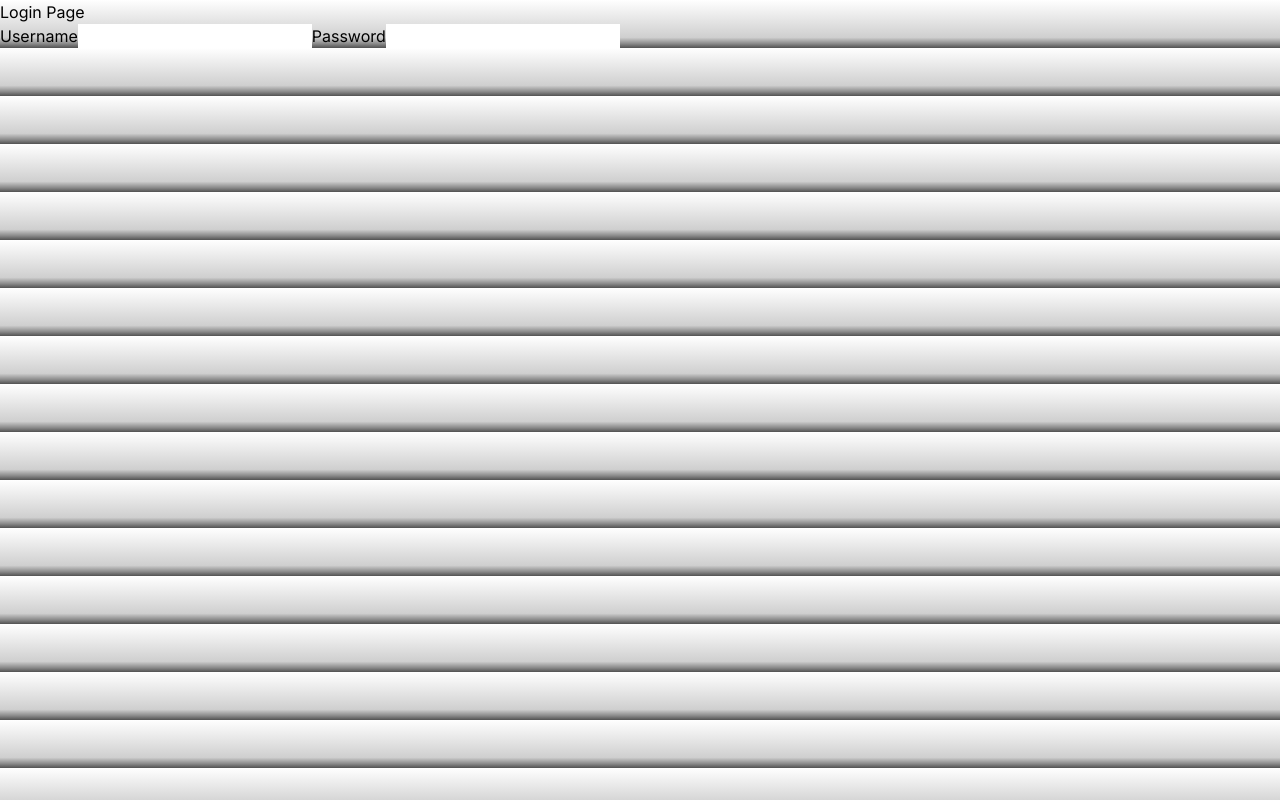
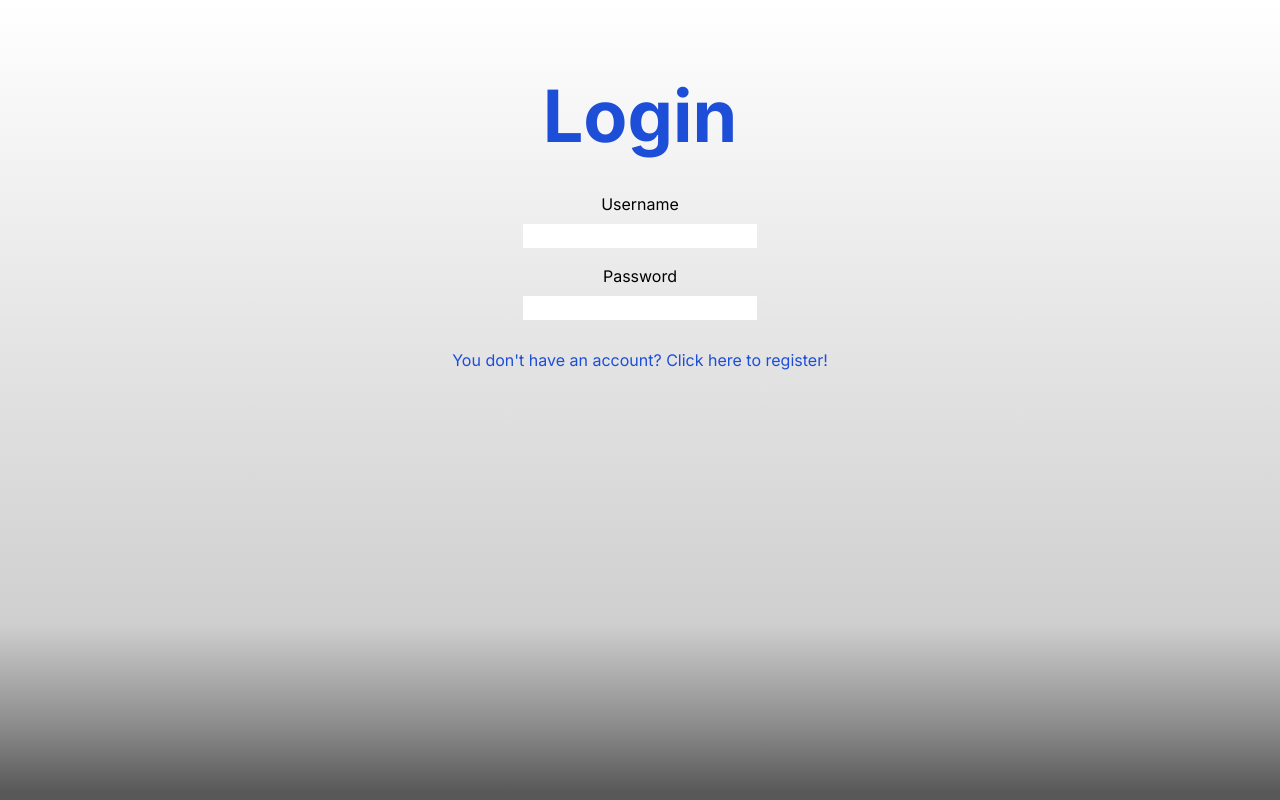
Before and after one commit to Nikolla2000/Web3-Voting-System, a Next.js app in the folder frontend/: page /login in a window 1280 px wide. Built offline with nearby package versions, Linux system fonts and the light colour scheme.

Commit message:
Added register route

```diff
--- a/frontend/src/app/login/page.tsx
+++ b/frontend/src/app/login/page.tsx
@@ -2,8 +2,8 @@ import LoginForm from "../ui/login-form";
 
 export default function Page() {
     return (
-        <main>
-            <h1>Login Page</h1>
+        <main className="min-h-screen p-20">
+            <h1 className="text-center text-7xl font-bold text-blue-700 mb-10">Login</h1>
             <LoginForm/>
         </main>
     )
--- /dev/null
+++ b/frontend/src/app/register/page.tsx
@@ -0,0 +1,10 @@
+import RegisterForm from "../ui/register-form";
+
+export default function Page() {
+    return (
+        <main className="min-h-screen p-20">
+            <h1 className="text-center text-7xl font-bold text-blue-700 mb-10">Register</h1>
+            <RegisterForm/>
+        </main>
+    )
+}
--- a/frontend/src/app/ui/login-form.tsx
+++ b/frontend/src/app/ui/login-form.tsx
@@ -1,13 +1,22 @@
 'use client'
+
+import Link from "next/link"
 
 export default function LoginForm() {
     return (
             <form action="">
-                <label htmlFor="name">Username</label>
-                <input type="text" id="username" name="username"/>
+                <label htmlFor="name" className="block text-center mb-2">Username</label>
+                <input type="text" id="username" name="username" className="block mx-auto mb-4"/>
 
-                <label htmlFor="name">Password</label>
-                <input type="password" id="password" name="password"/>
+                <label htmlFor="name" className="block text-center mb-2">Password</label>
+                <input type="password" id="password" name="password" className="block mx-auto mb-4"/>
+                <Link
+                    href='/register'
+                    className="mt-2">
+                    <p className="text-blue-700 text-center mt-7 text-md hover:font-bold transition-all duration-200">
+                        You don't have an account? Click here to register!
+                    </p>
+                </Link>
             </form>
     )
 }
--- /dev/null
+++ b/frontend/src/app/ui/register-form.tsx
@@ -0,0 +1,13 @@
+'use client'
+
+export default function RegisterForm() {
+    return (
+        <form action="">
+            <label htmlFor="name" className="block text-center mb-2">Username</label>
+            <input type="text" id="username" name="username" className="block mx-auto mb-4"/>
+
+            <label htmlFor="name" className="block text-center mb-2">Password</label>
+            <input type="password" id="password" name="password" className="block mx-auto mb-4"/>
+        </form>
+    )
+}
```
